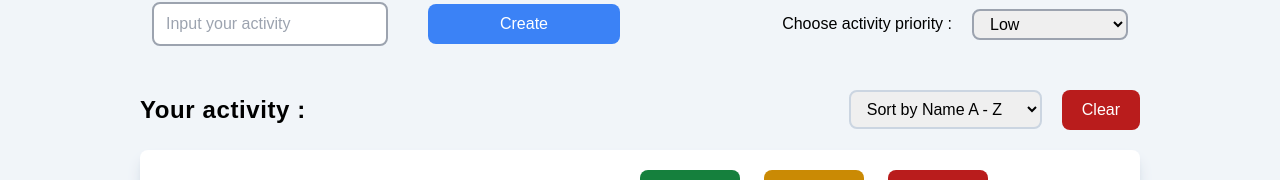
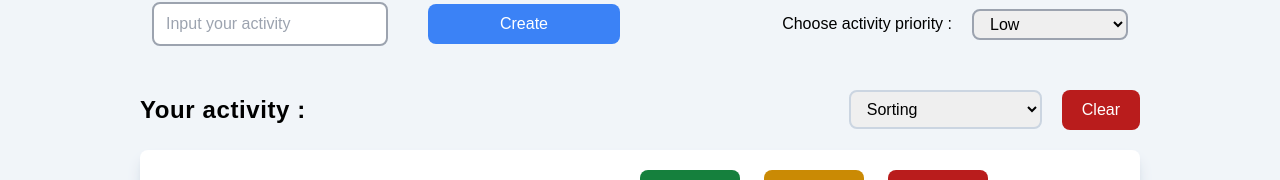
Before and after one commit to justinlaurenso166/todolist-react, a React (Vite) app: page / in a window 1280 px wide. Both pictures are taken after typing "Sample" into the empty fields and a click on the input "Create". Shown: the part 138-318 px from the top of the page. Built offline with nearby package versions, Linux system fonts and the light colour scheme.

Commit message:
Update Todolist

```diff
--- a/src/views/Home.jsx
+++ b/src/views/Home.jsx
@@ -1,4 +1,3 @@
-import { Link } from "react-router-dom";
 import { useEffect, useRef, useState } from "react";
 import Header from "../components/Header"
 import noData from "./../assets/img/no_data.svg"
@@ -11,7 +10,7 @@ export default function Home() {
     const [data, setData] = useState({ id: 0, activity: "", priority: 0, complete: false });
     const type = useRef("add");
     const editId = useRef(0);
-    const [sort, setSort] = useState("a_z");
+    const [sort, setSort] = useState("");
     const [isOpen, setIsOpen] = useState(false);
 
     const clearData = () => {
@@ -71,7 +70,7 @@ export default function Home() {
         }
         else if (sort === "z_a") {
             let copy = [...todos].sort((a, b) => {
-                return a.activity < b.activity ? 1 : -1
+                return a.activity < b.activity ? -1 : -1
             })
             setTodo(copy);
         }
@@ -83,7 +82,7 @@ export default function Home() {
         }
         else if (sort === "h_l") {
             let copy = [...todos].sort((a, b) => {
-                return a.priority < b.priority ? 1 : -1
+                return a.priority < b.priority ? -1 : 1
             })
             setTodo(copy);
         }
@@ -133,7 +132,7 @@ export default function Home() {
                                 <div className="flex-0 flex">
                                     <div className="flex-1">
                                         <select value={sort} onChange={(e) => { setSort(e.target.value) }} className="py-2 mr-5 border-2 rounded-lg border-slate-300 px-3">
-                                            <option disabled>Sorting</option>
+                                            <option defaultChecked value={""}>Sorting</option>
                                             <option value={"a_z"}>Sort by Name A - Z</option>
                                             <option value={"z_a"}>Sort by Name Z - A</option>
                                             <option value={"l_h"}>Sort by Priority L - H</option>
```
